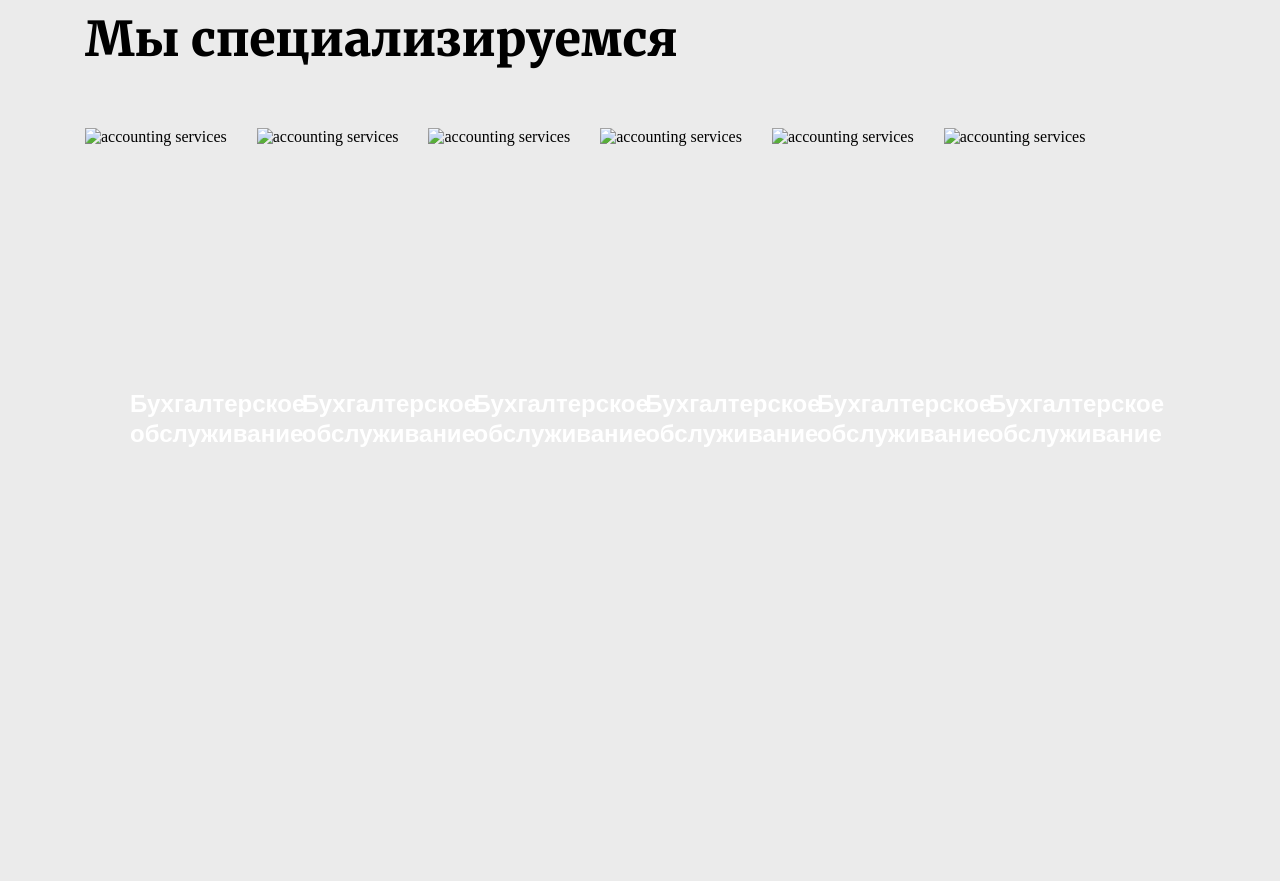
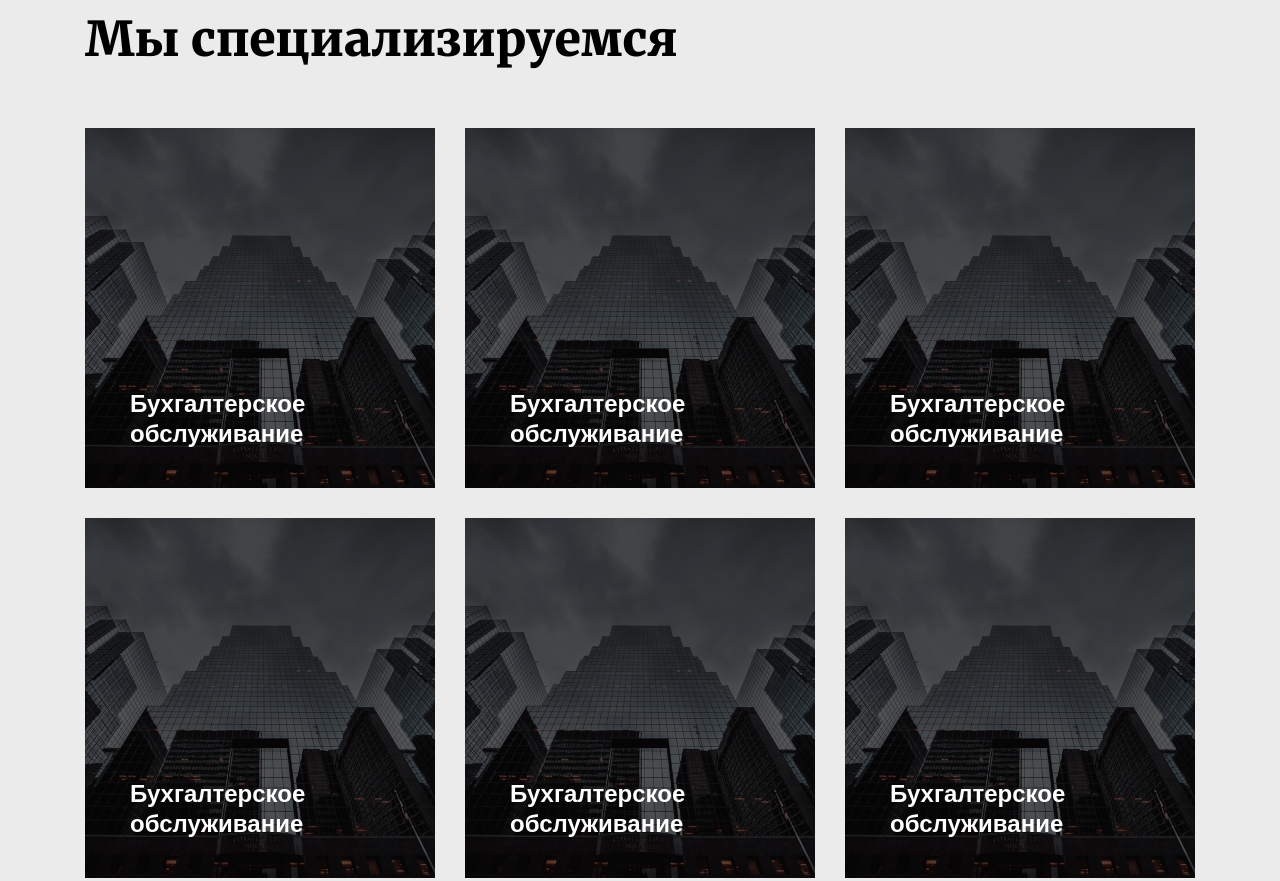
Before and after one commit to SethBrayton/hw_buhone, a plain HTML site: page index.html in a window 1280 px wide. Shown: the part 1000-1881 px from the top of the page. Drawn offline with Linux system fonts and the light colour scheme; files whose address does not match are found by name.

Commit message:
Update index.html

```diff
--- a/index.html
+++ b/index.html
@@ -15,7 +15,7 @@
         <div class="header__container__logo">
           <div class="gray__stripe"></div>
           <div class="logo">
-            <img src="/homework9_js/images/logo.svg" alt="buhone" />
+            <img src="./images/logo.svg" alt="buhone" />
             <p>BuhOne</p>
           </div>
         </div>
@@ -27,7 +27,7 @@
           <a href="#">Контакты</a>
         </div>
         <div class="burger_menu">
-          <img src="/homework9_js/images/burger.png" alt="city view" />
+          <img src="./images/burger.png" alt="city view" />
         </div>
         </div>
       </div>
@@ -87,7 +87,7 @@
         <section>
           <div class="service">
             <div class="service__item">
-              <img src="/homework9_js/images/Rectangle 2.jpg" alt="accounting services" />
+              <img src="./images/Rectangle 2.jpg" alt="accounting services" />
 
               <div class="service__content">
                 <h3>Бухгалтерское обслуживание</h3>
@@ -96,7 +96,7 @@
             </div>
 
             <div class="service__item">
-              <img src="/homework9_js/images/Rectangle 2.jpg" alt="accounting services" />
+              <img src="./images/Rectangle 2.jpg" alt="accounting services" />
 
               <div class="service__content">
                 <h3>Бухгалтерское обслуживание</h3>
@@ -105,7 +105,7 @@
             </div>
 
             <div class="service__item">
-              <img src="/homework9_js/images/Rectangle 2.jpg" alt="accounting services" />
+              <img src="./images/Rectangle 2.jpg" alt="accounting services" />
 
               <div class="service__content">
                 <h3>Бухгалтерское обслуживание</h3>
@@ -114,7 +114,7 @@
             </div>
 
             <div class="service__item">
-              <img src="/homework9_js/images/Rectangle 2.jpg" alt="accounting services" />
+              <img src="./images/Rectangle 2.jpg" alt="accounting services" />
 
               <div class="service__content">
                 <h3>Бухгалтерское обслуживание</h3>
@@ -123,7 +123,7 @@
             </div>
 
             <div class="service__item">
-              <img src="/homework9_js/images/Rectangle 2.jpg" alt="accounting services" />
+              <img src="./images/Rectangle 2.jpg" alt="accounting services" />
 
               <div class="service__content">
                 <h3>Бухгалтерское обслуживание</h3>
@@ -132,7 +132,7 @@
             </div>
 
             <div class="service__item">
-              <img src="/homework9_js/images/Rectangle 2.jpg" alt="accounting services" />
+              <img src="./images/Rectangle 2.jpg" alt="accounting services" />
 
               <div class="service__content">
                 <h3>Бухгалтерское обслуживание</h3>
```
